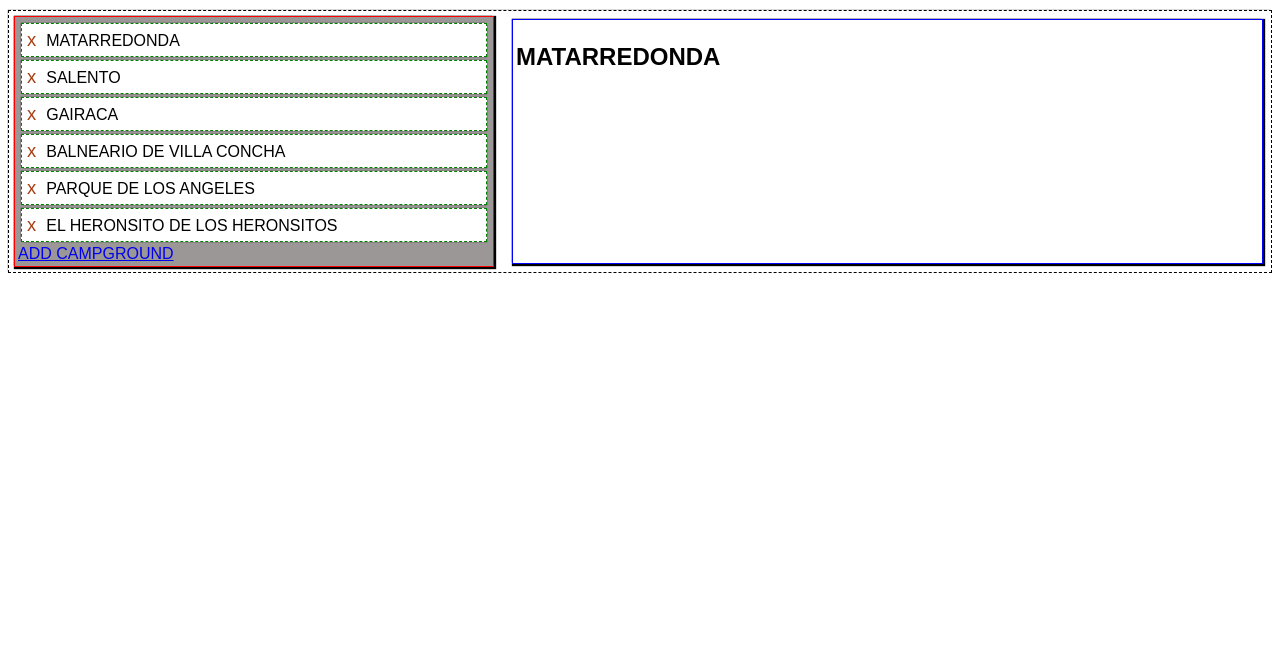
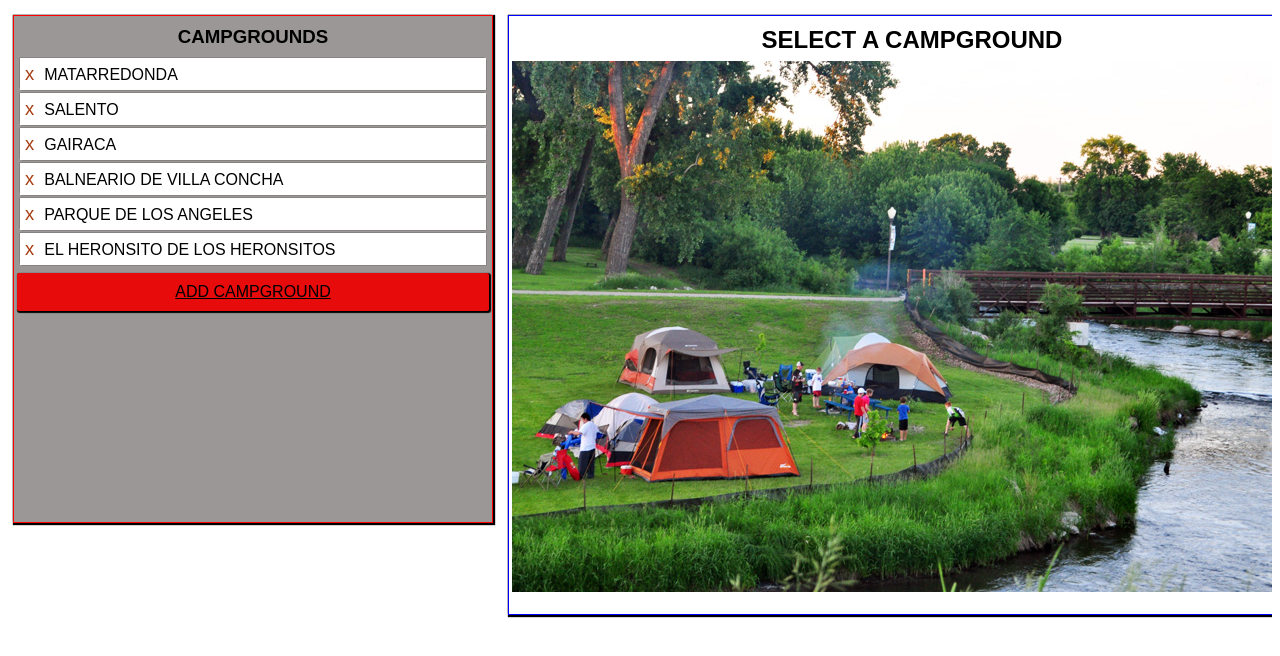
Before and after one commit to BrandonALittle/campground_list_app, a React app: page / in a window 1280 px wide. Shown: the top 656 px of the page. Built offline with nearby package versions, Linux system fonts and the light colour scheme; the HTML template or start-up script is replaced by a standard one.

Commit message:
add placeholder image; modify modal to accept input text; modify styling

```diff
--- a/src/components/App.js
+++ b/src/components/App.js
@@ -29,7 +29,7 @@ class App extends React.Component {
 		);
 
 		return (
-				<div id="content">
+				<div id="main-content">
 					<Switch location={isModal ? this.previousLocation : location}>
 						<Route exact path="/" render={() => (
 							<React.Fragment>
--- a/src/components/CampgroundDetails.js
+++ b/src/components/CampgroundDetails.js
@@ -1,17 +1,21 @@
 import React from 'react';
 import { Consumer } from './Context';
+import campgroundImg from '../img/campground_(2).jpg';
 
 const CampgroundDetails = () => {
   return (
     <section id="campground-details">
       <Consumer>
         { ({ campgrounds, currentCampgroundIndex }) => {
-          currentCampgroundIndex = currentCampgroundIndex || 0;
+          {/* currentCampgroundIndex = currentCampgroundIndex || 0; */}
           let currentCampground = campgrounds[currentCampgroundIndex]
             ? campgrounds[currentCampgroundIndex].name
-            : 'There are no campgrounds in the list. Please add a campground.';
+            : 'Select a campground';
           return (
+            <React.Fragment>
             <h2>{ currentCampground }</h2>
+            <img src={campgroundImg}/>
+            </React.Fragment>
           )
         }}
       </Consumer>
--- a/src/components/CampgroundList.js
+++ b/src/components/CampgroundList.js
@@ -6,6 +6,7 @@ import CampgroundListItem from './CampgroundListItem';
 const CampgroundList = () => {
   return (
     <section id="sidebar">
+      <h3 className="campground-list-header">Campgrounds</h3>
       <Consumer>
         { ({ campgrounds }) => (
           <div>
--- a/src/components/CampgroundListItem.js
+++ b/src/components/CampgroundListItem.js
@@ -16,7 +16,7 @@ class CampgroundListItem extends Component {
           { ({ actions, campgrounds }) => (
             <span className="campground-name">
               <button className="remove-campground" onClick={() => actions.removeCampground(campgrounds[index].id)}>x</button>
-              { campgrounds[index].name }
+              <span onClick={() => actions.handleCurrentCampground(index)}>{ campgrounds[index].name }</span>
             </span>
           )}
         </Consumer>
--- a/src/components/Context/index.js
+++ b/src/components/Context/index.js
@@ -60,6 +60,12 @@ export class Provider extends Component {
       });
     }
 
+    handleCurrentCampground = (index) => {
+      this.setState({
+          currentCampgroundIndex: index
+        });
+    }
+
     render = () => {
       return (
         <CampgroundContext.Provider value={{
@@ -68,7 +74,7 @@ export class Provider extends Component {
           actions: {
             addCampground: this.handleAddCampground,
             removeCampground: this.handleRemoveCampground,
-            setLocalStorage: this.setLocalStorage,
+            handleCurrentCampground: this.handleCurrentCampground,
           }
         }}>
           { this.props.children }
--- a/src/components/Modal.js
+++ b/src/components/Modal.js
@@ -1,12 +1,17 @@
 import React from 'react';
 import { Consumer } from './Context';
 
-const Modal = ({ history }) => {
+class Modal extends React.Component {
 
+	input = React.createRef();
+
+	render() {
+		let history = this.props.history;
 		let back = e => {
 			e.stopPropagation();
 			history.goBack();
 		};
+
 
 		return (
 			<div
@@ -36,13 +41,13 @@ const Modal = ({ history }) => {
 							<div>
 								<h1>Add a Campground</h1>
 								<form>
-								<input type="text" />
+									<input type="text" name="campgroundName" ref={this.input}/>
 									<button type="button" onClick={back}>
 										Close
 									</button>
 									<button type="submit" onClick={(e) => {
 										e.preventDefault();
-									actions.addCampground('Banana');
+										actions.addCampground(this.input.current.value);
 										back(e)
 									}}>
 										Add Campground
@@ -55,5 +60,6 @@ const Modal = ({ history }) => {
 			</div>
 		);
 	}
+}
 
 export default Modal;
--- a/src/index.css
+++ b/src/index.css
@@ -2,7 +2,8 @@
 body {
     background: #ffffff;
     font-family: arial;
-    text-transform: uppercase;
+		text-transform: uppercase;
+		height: 100vh;
   }
 
 header {
@@ -12,9 +13,12 @@ header {
 	text-align: center;
 	display: flex;
 	align-items: center;
-	background: rgb(167, 145, 51);
+	background-image: url('./img/IMG_20181209_171337.jpg');
+	/* background: rgb(167, 145, 51); */
 	background-size: cover;
 	box-shadow: 1px 1px 1px 1px #000000;
+	text-shadow: 1px 1px white;
+	font-size: 2em;
 }
 
 header h1 {
@@ -24,39 +28,69 @@ header h1 {
 	font-weight: normal;
 }
 
-#content {
+#main-content {
 	display: grid;
-	grid-template-columns: minmax(480px, 1fr) 2fr;
+	min-height: 600px;
+	max-height: 800px;
+	margin: auto;
+	grid-template-columns: minmax(480px, 1fr) 3fr;
 	grid-column-gap: 15px;
-	border: 1px dashed black;
+	/* border: 1px dashed black; */
 	margin-top: 10px;
 	padding: 5px;
-	height: 100%;
-	box-shadow: 1px 1px 1px 1px #000000;
-	box-shadow: -1px -1px 1px -1px rgb(31, 28, 28);
+	overflow: scroll;
+	/* box-shadow: 1px 1px 1px 1px #000000,
+	  -1px -1px 1px -1px rgb(31, 28, 28); */
 }
 
 #sidebar {
 	border: 1px solid red;
 	background: #9b9797;
 	padding: 3px;
+	max-height: 500px;
 	box-shadow: 1px 1px 1px 1px #000000,
 		-1px -1px 1px -1px rgb(31, 28, 28);
+	display: flex;
+	flex-direction: column;
+	min-height: min-content;
+	overflow: scroll;
+}
+
+#addCampground {
+	border-radius: 2px;
+	margin-top: 5px;
+	padding: 10px;
+	position: sticky;
+	bottom: 0px;
+	background: #e70b0b;
+	max-width: 100%;
+	text-align: center;
+	color: black;
+	box-shadow: 1px 1px 1px 1px #000000,
+	  -1px -1px 1px -1px #9b9797;
+}
+
+a {
+	color: black;
 }
 
 .campground-list-item {
-	border: 1px dashed green;
+	/* border: 1px dashed green; */
 	padding: 5px;
 	margin: 3px;
+	cursor: pointer;
 	background: white;
 	box-shadow: 1px 1px 1px -1px rgb(31, 28, 28),
 		-1px -1px 1px -1px rgb(31, 28, 28);
 }
 
+.campground-name {
+	cursor: pointer;
+}
+
 #campground-details {
 	border: 1px solid blue;
 	padding: 3px;
-	margin: 3px;
 	box-shadow: 1px 1px 1px 1px #000000,
 		-1px -1px 1px -1px rgb(31, 28, 28);
 }
@@ -72,6 +106,11 @@ header h1 {
 	margin: 0 10px 0 0;
 	padding: 0;
 	background: none;
+}
+
+.campground-list-header, h2 {
+	text-align: center;
+	margin: 7px;
 }
 
   /* FORMS */
```
Also changed, not shown: src/img/campground_(2).jpg (added). Lines whose indentation alone changed are shown as unchanged.
